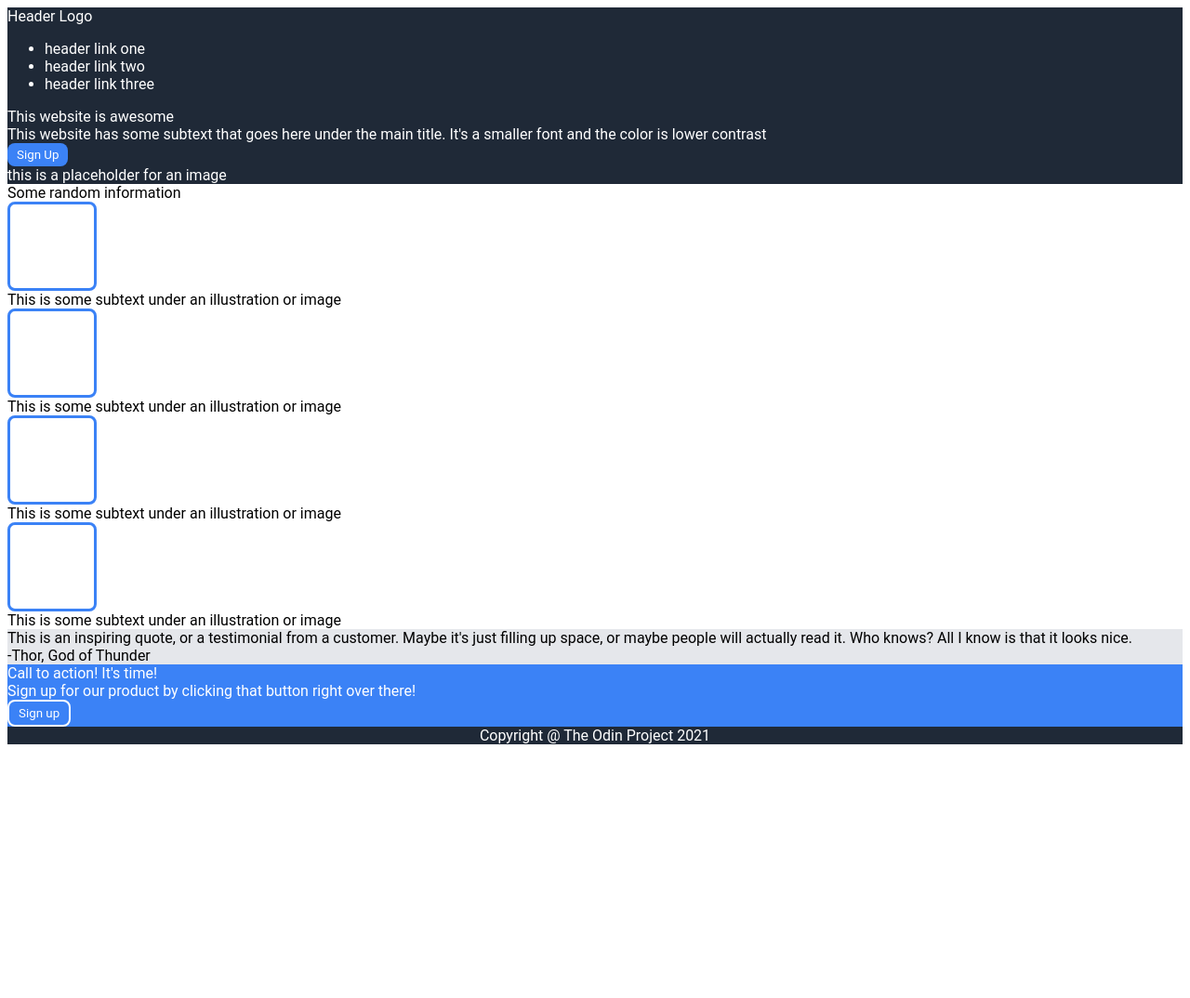
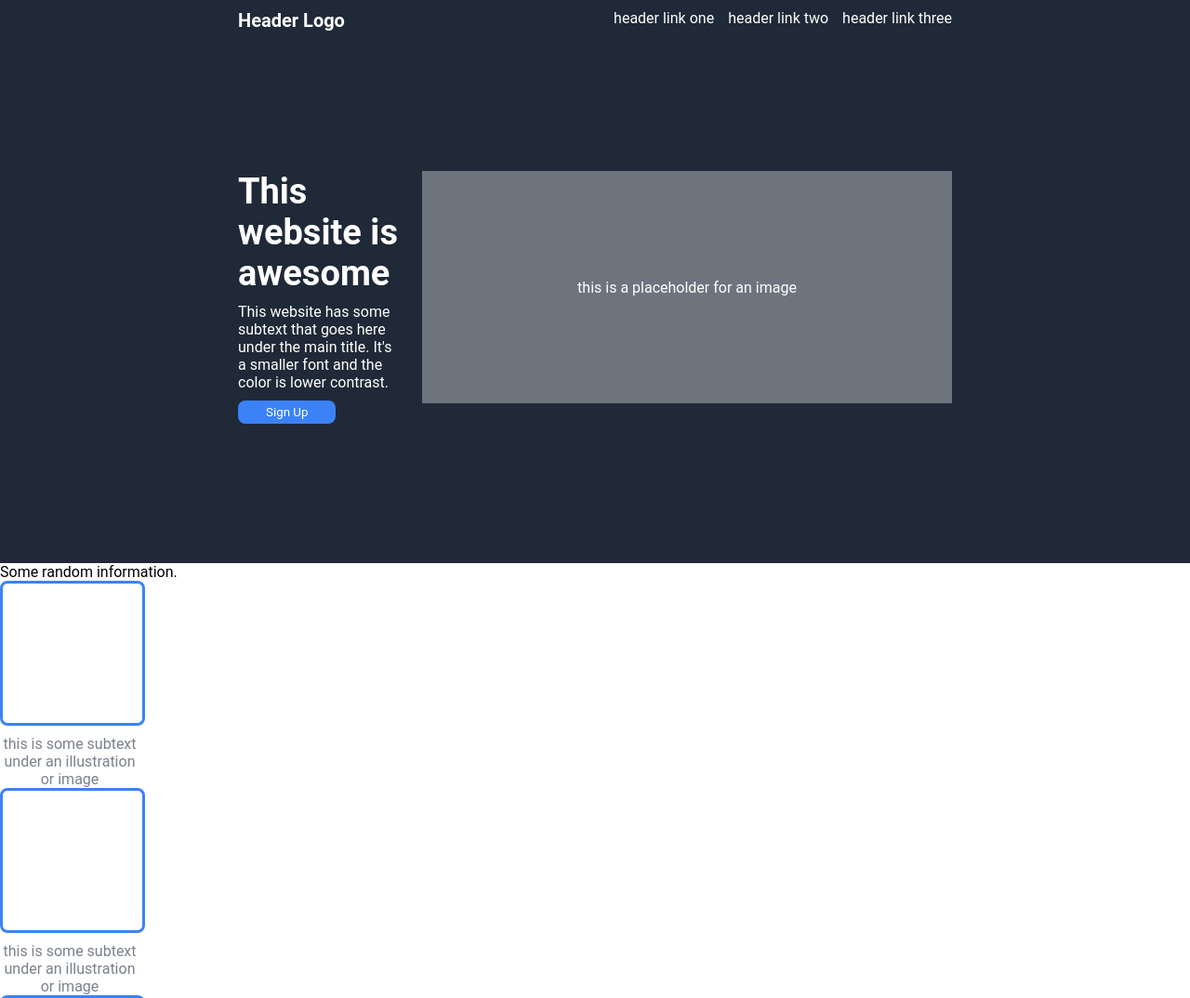
Before and after one commit to cinmon/landing-page, a plain HTML site: page index.html in a window 1280 px wide. Shown: the top 1074 px of the page at 93% size. Before the commit the page ends 809 px from the top, so only its background shows below. Drawn offline with Linux system fonts and the light colour scheme.

Commit message:
Style header

```diff
--- a/index.html
+++ b/index.html
@@ -5,48 +5,51 @@
         <title>Landing Page</title>
         <link rel="stylesheet" href="style.css">
     </head>
+
     <body>
 
         <div class="header">
-            <div class="heder-left">
+            <div class="header-container">
                 <div class="title">Header Logo</div>
-            </div>
-            <div class="header-right">
-                <div>
                     <ul>
                         <li><a>header link one</a></li>
                         <li><a>header link two</a></li>
                         <li><a>header link three</a></li>
                     </ul>
+            </div>
+
+            <div class="hero-text">
+                <div class="hero-text-container">
+                    <div class="description">
+                        <div class="title">This website is awesome</div>
+                        <div class="text">This website has some subtext that goes here under the main title. It's a smaller font and the color is lower contrast.</div>
+                        <button>Sign Up</button>
+                    </div>
+                    <div class="image-placeholder">this is a placeholder for an image</div>
                 </div>
             </div>
         </div>
 
-        <div class="hero-text">
-            <div class="title">This website is awesome</div>
-            <div class="text">This website has some subtext that goes here under the main title. It's a smaller font and the color is lower contrast</div>
-            <button>Sign Up</button>
-            <div class="image-placeholder">this is a placeholder for an image</div>
-        </div>
+
 
         <div class="main-content">
-            <div class="title">Some random information</div>
-            <div class="illustrations">
+            <div class="title">Some random information.</div>
+            <div class="card-container">
                 <div class="card">
                     <div class="info-square"></div>
-                    <div class="info-text">This is some subtext under an illustration or image</div>
+                    <div class="text">this is some subtext under an illustration or image</div>
                 </div>
                 <div class="card">
                     <div class="info-square"></div>
-                    <div class="info-text">This is some subtext under an illustration or image</div>
+                    <div class="text">this is some subtext under an illustration or image</div>
                 </div>
                 <div class="card">
                     <div class="info-square"></div>
-                    <div class="info-text">This is some subtext under an illustration or image</div>
+                    <div class="text">this is some subtext under an illustration or image</div>
                 </div>
                 <div class="card">
                     <div class="info-square"></div>
-                    <div class="info-text">This is some subtext under an illustration or image</div>
+                    <div class="text">this is some subtext under an illustration or image</div>
                 </div>
             </div>
         </div>
--- a/style.css
+++ b/style.css
@@ -2,12 +2,13 @@ body {
     font-family: Roboto, Arial;
     display: flex;
     flex-direction: column;
+    margin: 0;
 }
 
 button {
     font-family: Roboto, Arial;
     border-radius: 8px;
-    padding: 5px 10px;
+    padding: 5px 30px;
 }
 
 .header,
@@ -15,6 +16,67 @@ button {
 .footer {
     background-color: #1f2937;
     color: white;
+}
+
+.header {
+    padding-left: 20%;
+    padding-right: 20%;
+}
+
+.header-container {
+    display: flex;
+    justify-content: space-between;
+    margin: 0;
+    padding-top: 10px;
+}
+
+.header .title {
+    font-size: 20px;
+    font-weight: bold;
+}
+
+.hero-text-container {
+    display: flex;
+    justify-content: space-between;
+    padding-top: 150px;
+    padding-bottom: 150px;
+    flex-grow: 0;
+    gap: 20px;
+}
+
+.hero-text .description {
+    display: flex;
+    flex-direction: column;
+    align-items: flex-start;
+    width: 400px;
+    gap: 10px;
+}
+
+.hero-text .title {
+    font-size: 38px;
+    font-weight: bold;
+}
+
+.hero-text .text {
+    font-size: 16px;
+}
+
+.hero-text .image-placeholder {
+    display: flex;
+    justify-content: center;
+    align-items: center;
+    flex-shrink: 0;
+    background-color: #6d747d;
+    width: 570px;
+    height: 250px;
+}
+
+ul {
+    list-style: none;
+    padding: 0;
+    margin: 0;
+    display: flex;
+    gap: 15px;
 }
 
 .footer {
@@ -32,11 +94,19 @@ button {
 }
 
 .info-square {
-    height: 90px;
-    width: 90px;
+    height: 150px;
+    width: 150px;
     border: solid;
     border-color: #3b82f6;
     border-radius: 8px;
+}
+
+.card .text {
+    display: block;
+    width: 150px;
+    text-align: center;
+    margin-top: 10px;
+    color: #7a818c;
 }
 
 .sign-up-card {
```
